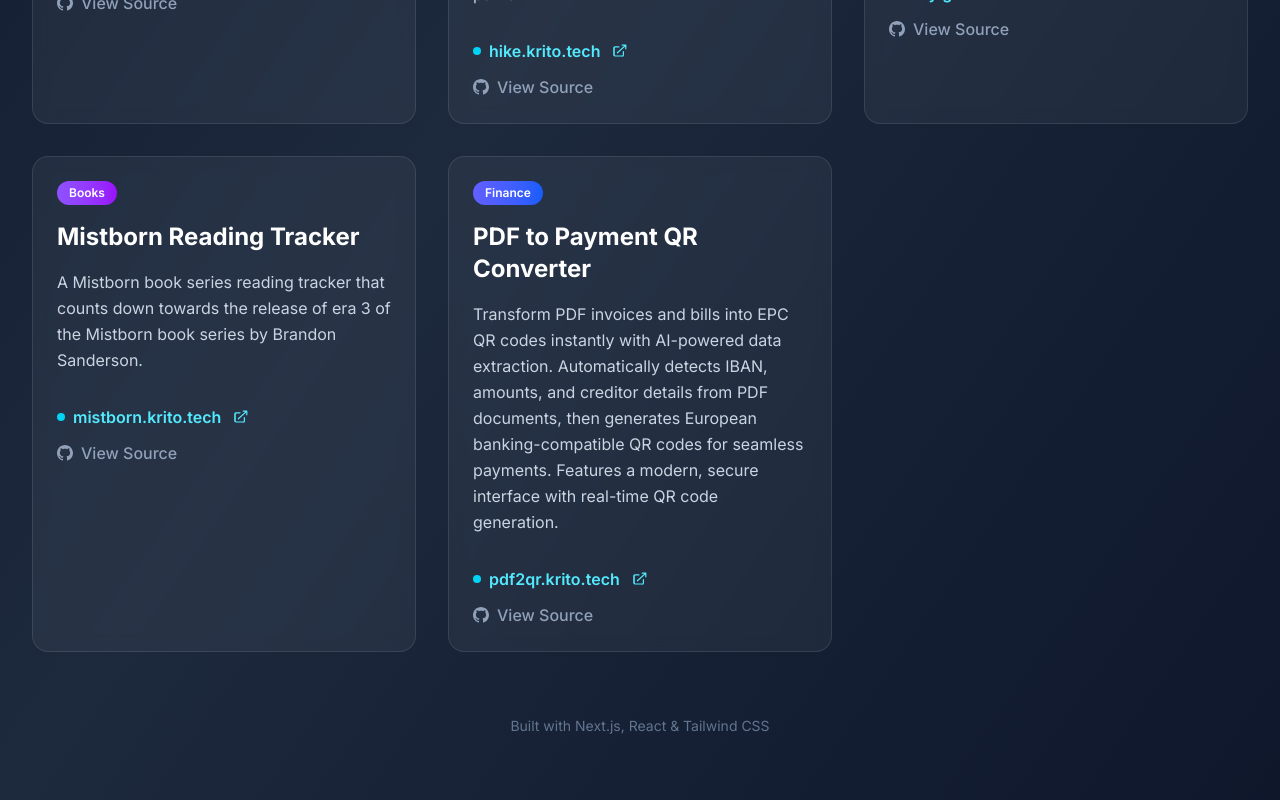
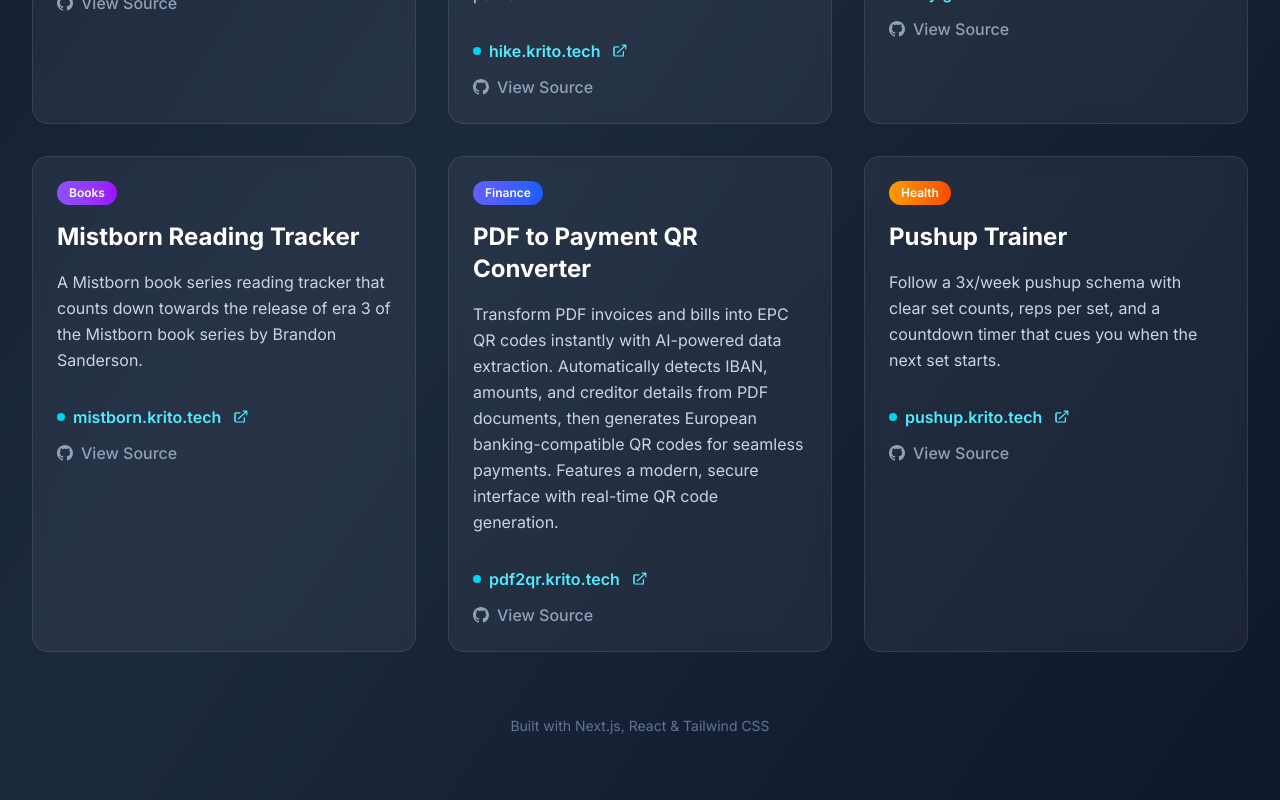
Before and after one commit to timsun28/timo-site-hub, a Next.js app: page / in a window 1280 px wide. Shown: the part 1056-1856 px from the top of the page. Built offline with nearby package versions, Linux system fonts and the light colour scheme.

Commit message:
Updated packages

```diff
--- a/app/page.tsx
+++ b/app/page.tsx
@@ -74,6 +74,15 @@
             github: "https://github.com/timsun28/pdf-to-qr",
             category: "Finance",
             gradient: "from-indigo-500 to-blue-600",
+        },
+        {
+            title: "Pushup Trainer",
+            description:
+                "Follow a 3x/week pushup schema with clear set counts, reps per set, and a countdown timer that cues you when the next set starts.",
+            url: "pushup.krito.tech",
+            github: "https://github.com/timsun28/pushup.krito.tech",
+            category: "Health",
+            gradient: "from-amber-500 to-orange-600",
         },
     ];
 
--- a/tsconfig.json
+++ b/tsconfig.json
@@ -15,7 +15,7 @@
     "moduleResolution": "bundler",
     "resolveJsonModule": true,
     "isolatedModules": true,
-    "jsx": "preserve",
+    "jsx": "react-jsx",
     "incremental": true,
     "plugins": [
       {
@@ -32,7 +32,8 @@
     "next-env.d.ts",
     "**/*.ts",
     "**/*.tsx",
-    ".next/types/**/*.ts"
+    ".next/types/**/*.ts",
+    ".next/dev/types/**/*.ts"
   ],
   "exclude": [
     "node_modules"
```
Also changed, not shown: package.json (+11 -11 lines), 1 other file (tests, documents, lock files or other folders).
